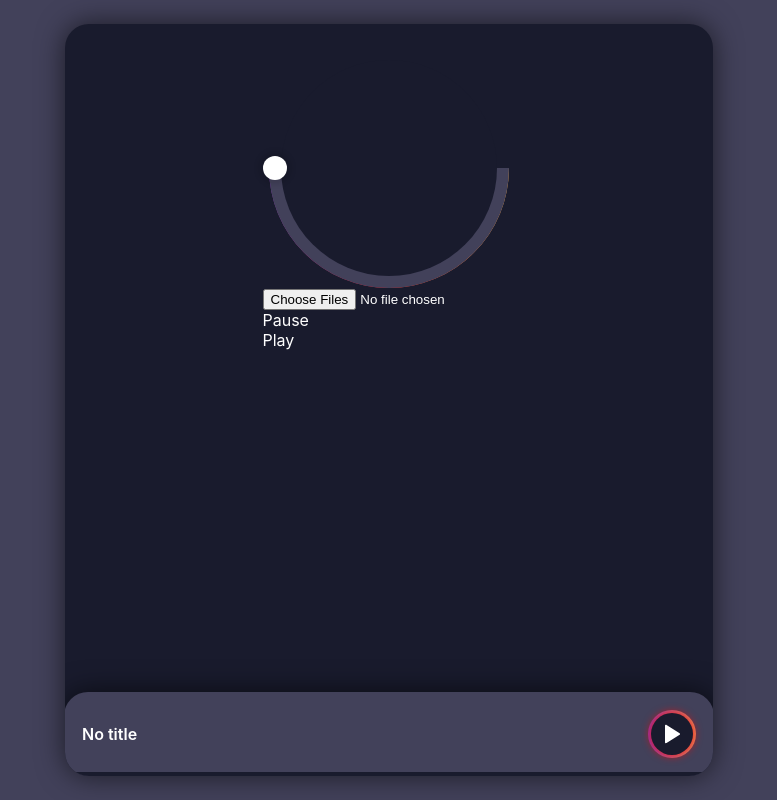
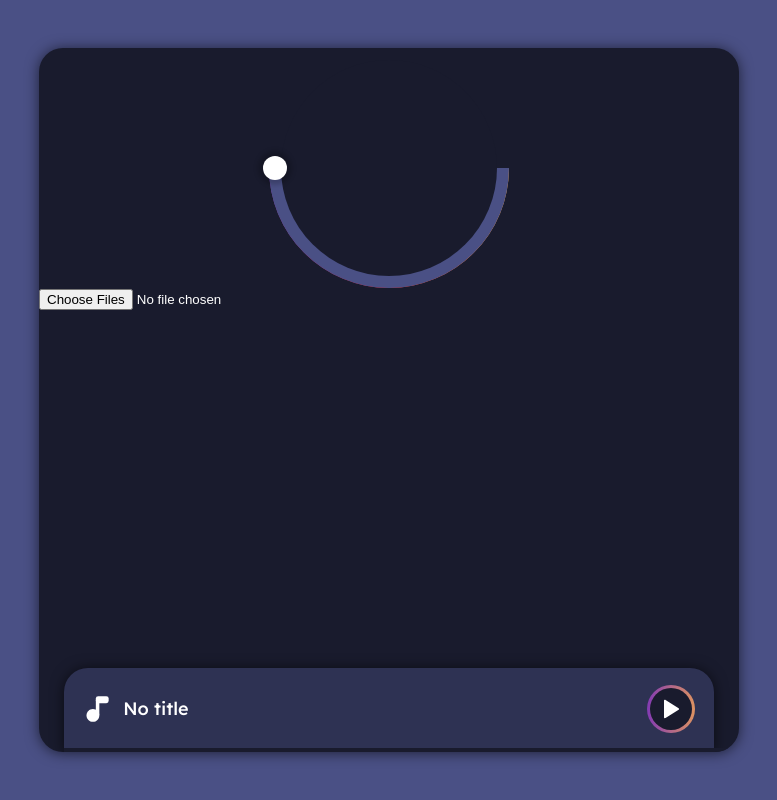
Before and after one commit to AKAspanion/music-app, a React (Create React App) app: page / in a window 1280 px wide. Shown: the whole page, without its empty margins (251-1028 px from the left). Built offline with nearby package versions, Linux system fonts and the light colour scheme.

Commit message:
🎨 Font and color fixes

```diff
--- a/src/app/index.tsx
+++ b/src/app/index.tsx
@@ -6,7 +6,7 @@ import { useResize } from '../hooks';
 
 import { ADD_SONGS, PAUSE_SONG, PLAY_SONG, RESUME_SONG } from '../redux';
 import AudioSession from '../services/audio-session';
-import { NowPlaying } from '../views';
+import { NowPlaying, PLaylist } from '../views';
 import './styles.css';
 
 function App() {
@@ -161,21 +161,10 @@ function App() {
             onEnded={() => handleSongEnd()}
             onTimeUpdate={() => updateTime()}
           ></audio>
-          {songs.map(({ name }: any, index: number) => (
-            <div
-              key={index}
-              className="song-list-item"
-              onClick={() => dispatch(PLAY_SONG(index))}
-            >
-              {name}
-            </div>
-          ))}
-          <div className="button" onClick={() => pauseSong()}>
-            Pause
-          </div>
-          <div className="button" onClick={() => resumeSong()}>
-            Play
-          </div>
+          <PLaylist
+            songs={songs}
+            onClick={(index: number) => dispatch(PLAY_SONG(index))}
+          />
         </div>
         <NowPlaying
           percent={range}
--- a/src/app/styles.css
+++ b/src/app/styles.css
@@ -16,9 +16,7 @@
   position: relative;
   align-items: center;
   flex-direction: column;
-  padding: var(--padding);
   justify-content: flex-start;
-  height: calc(100% - calc(var(--padding) * 2));
 }
 
 .app__visualizer {
@@ -28,6 +26,7 @@
 
 .app__content {
   z-index: 2;
+  width: 100%;
   background: transparent;
 }
 
@@ -36,11 +35,11 @@
     background-color: var(--bg-color-secondary);
   }
   .app__container {
-    width: 600px;
+    width: 700px;
     overflow: hidden;
     height: calc(100% - 96px);
     border-radius: var(--padding);
     background-color: var(--bg-color);
-    box-shadow: 0px 0px 28px 0px rgba(0, 0, 0, 0.6);
+    box-shadow: var(--box-shadow);
   }
 }
--- a/src/components/button/styles.css
+++ b/src/components/button/styles.css
@@ -37,7 +37,6 @@
   width: calc(100% - var(--surround));
   height: calc(100% - var(--surround));
   font-size: calc(var(--button-size) / 2.5);
-  box-shadow: 0 0 10px red;
 }
 
 @keyframes animate {
--- a/src/components/slider/styles.css
+++ b/src/components/slider/styles.css
@@ -42,11 +42,11 @@
   border-radius: 50%;
   cursor: pointer;
   position: absolute;
-  background-color: #fff;
   will-change: transform;
   width: var(--dial-size);
   height: var(--dial-size);
-  box-shadow: 0 0 5px 5px rgba(0, 0, 0, 0.1);
+  background-color: var(--color-primary);
+  box-shadow: 0 0 5px 5px rgba(0, 0, 0, 0.2);
   --dial-calc: calc(calc(var(--dial-size) / 2) * -0.5);
   transform: translate(
     var(--dial-calc),
@@ -79,6 +79,6 @@
   height: 200%;
   position: absolute;
   will-change: transform;
-  background-color: #42415a;
   transform-origin: top center;
+  background-color: var(--bg-color-secondary);
 }
--- a/src/index.css
+++ b/src/index.css
@@ -1,18 +1,24 @@
+@import url('https://fonts.googleapis.com/css2?family=Lexend:wght@300;400;500;600&display=swap');
+
 :root {
   --padding: 24px;
 
   --bg-color: #191b2d;
-  --bg-color-secondary: #42415a;
+  --bg-color-accent: #2e3253;
+  --bg-color-secondary: #4a5085;
 
   --color-primary: rgba(255, 255, 255, 1);
   --color-secondary: rgba(255, 255, 255, 0.78);
   --color-disabled: rgba(255, 255, 255, 0.46);
+
+  --box-shadow: 0px 1px 14px rgba(0, 0, 0, 0.6);
 }
 
 body {
   margin: 0;
-  font-family: -apple-system, BlinkMacSystemFont, 'Segoe UI', 'Roboto', 'Oxygen',
-    'Ubuntu', 'Cantarell', 'Fira Sans', 'Droid Sans', 'Helvetica Neue',
+  font-weight: 300;
+  font-family: 'Lexend', -apple-system, BlinkMacSystemFont, 'Segoe UI', 'Roboto',
+    'Oxygen', 'Ubuntu', 'Cantarell', 'Fira Sans', 'Droid Sans', 'Helvetica Neue',
     sans-serif;
   -webkit-font-smoothing: antialiased;
   -moz-osx-font-smoothing: grayscale;
--- a/src/views/index.ts
+++ b/src/views/index.ts
@@ -1,3 +1,4 @@
+import PLaylist from './playlist';
 import NowPlaying from './now-playing';
 
-export { NowPlaying };
+export { PLaylist, NowPlaying };
--- a/src/views/now-playing/index.tsx
+++ b/src/views/now-playing/index.tsx
@@ -3,6 +3,7 @@ import './styles.css';
 
 import play from '../../assets/icons/play.svg';
 import pause from '../../assets/icons/pause.svg';
+import songIcon from '../../assets/icons/song.svg';
 
 type NowPlayingProps = {
   song?: any;
@@ -35,7 +36,12 @@ const NowPlaying = ({
   return (
     <div className={`nowplaying ${open ? 'nowplaying--open' : ''}`.trim()}>
       <div style={{ width }} className="nowplaying__container">
-        <div className="nowplaying__title">{songTitle()}</div>
+        <div className="nowplaying__title__wrapper">
+          <img className="nowplaying__title__icon" alt="song" src={songIcon} />
+          <div title={songTitle()} className="nowplaying__title">
+            {songTitle()}
+          </div>
+        </div>
         <div className="nowplaying__button">
           <Button
             onClick={() =>
--- a/src/views/now-playing/styles.css
+++ b/src/views/now-playing/styles.css
@@ -7,7 +7,7 @@
   justify-content: center;
   transform: translateY(150%);
   transition: transform 0.3s ease;
-  --padding-here: calc(var(--padding) * 0.75);
+  --padding-here: calc(var(--padding) * 0.8);
 }
 
 .nowplaying.nowplaying--open {
@@ -22,18 +22,30 @@
   align-items: center;
   padding: var(--padding-here) 0px;
   justify-content: space-between;
-  background: var(--bg-color-secondary);
+  box-shadow: var(--box-shadow);
+  background: var(--bg-color-accent);
+  padding-top: calc(var(--padding-here) - 2px);
   border-radius: var(--padding) var(--padding) 0 0;
-  box-shadow: 0px 0px 28px 0px rgba(0, 0, 0, 0.6);
+}
+
+.nowplaying__title__wrapper {
+  display: flex;
+  font-size: 18px;
+  font-weight: 500;
+  align-items: center;
+  width: calc(100% - 106px);
+  padding: 0px var(--padding-here);
 }
 
 .nowplaying__title {
   overflow: hidden;
   white-space: nowrap;
-  font-size: 16px;
-  font-weight: 600;
+  padding-left: 12px;
   text-overflow: ellipsis;
-  padding: 0px var(--padding-here);
+}
+
+.nowplaying__title__icon {
+  width: 28px;
 }
 
 .nowplaying__button {
--- /dev/null
+++ b/src/views/playlist/index.tsx
@@ -0,0 +1,25 @@
+import './styles.css';
+
+type PlaylistProps = {
+  songs: any[];
+  grid?: boolean;
+  onClick: Function;
+};
+
+const PLaylist = ({ grid = false, songs, onClick }: PlaylistProps) => {
+  return (
+    <div className={`playlist ${grid ? 'playlist--grid' : ''}`.trim()}>
+      {songs.map(({ name }: any, index: number) => (
+        <div
+          key={index}
+          className="playlist__item"
+          onClick={() => onClick && onClick(index)}
+        >
+          <div className="playlist__name">{name}</div>
+        </div>
+      ))}
+    </div>
+  );
+};
+
+export default PLaylist;
--- /dev/null
+++ b/src/views/playlist/styles.css
@@ -0,0 +1,4 @@
+.playlist {
+  width: 100%;
+  padding: var(--padding);
+}
```
Also changed, not shown: src/assets/icons/song.svg (added).
